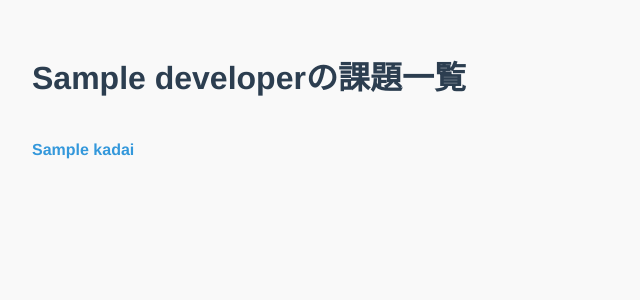
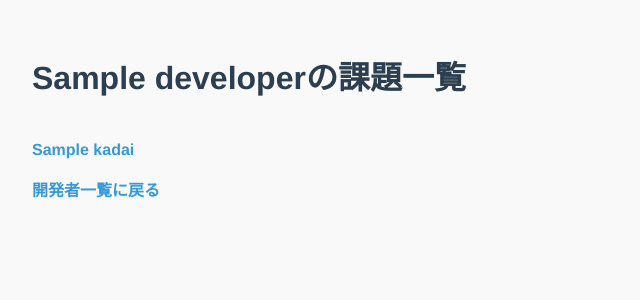
Before and after one commit to zusu14/kadai10_php_all, a PHP site: template app/views/developer_detail.php in a window 1280 px wide. Shown: the top 300 px of the page, without its empty margins (0-640 px from the left). Run offline with PHP 8.4, Linux system fonts and the light colour scheme; the template is opened without the code that fills it: most values are stand-ins (such as "Sample title", 1, 10 or a date in 2020); a stand-in replaces the project's code that opens the database connection.

Commit message:
05 戻るリンク追加

```diff
--- a/app/views/developer_detail.php
+++ b/app/views/developer_detail.php
@@ -16,5 +16,8 @@
       </li>
     <?php endforeach; ?>
   </ul>
+
+  <p><a href="index.php?page=developers">開発者一覧に戻る</a></p>
+
 </body>
 </html>
```
